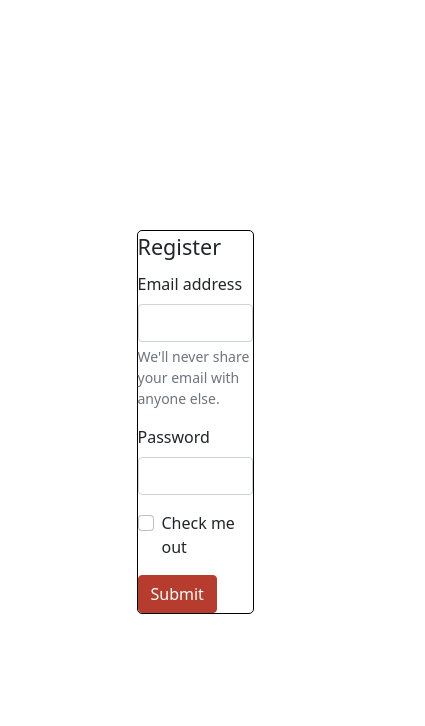
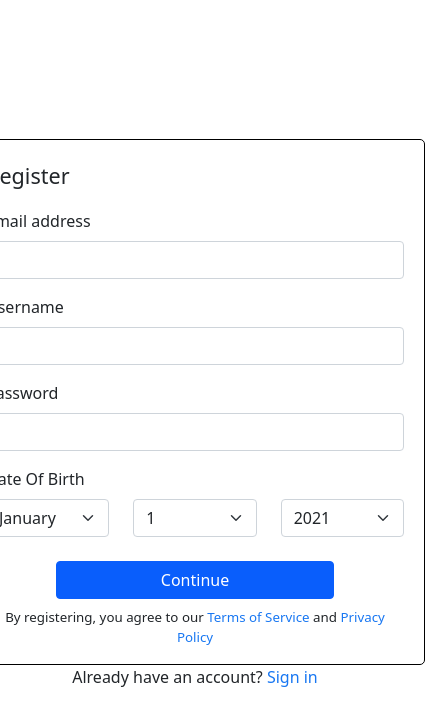
Before and after one commit to michelnguyen-tech/comm-project, an Angular app: page /register in a window 390 px wide. Shown: the top 726 px of the page, 425 px wide, since content can reach past the window. Built offline with nearby package versions, Linux system fonts and the light colour scheme.

Commit message:
improve UI and responsiveness of login and signup form

```diff
--- a/src/app/pages/login/login.component.html
+++ b/src/app/pages/login/login.component.html
@@ -1,21 +1,24 @@
 <div id="login-container">
-  <div id="login-form" #logform @markedState>
+  <div id="login-form" class="container" #logform @markedState>
     <form>
-      <div class="mb-3">
-        <legend>Login</legend>
+      <div class="mb-4">
+        <legend class="mb-3">Welcome back!</legend>
         <label for="exampleInputEmail1" class="form-label">Email address</label>
         <input type="email" class="form-control" id="exampleInputEmail1" aria-describedby="emailHelp">
-        <div id="emailHelp" class="form-text">We'll never share your email with anyone else.</div>
       </div>
-      <div class="mb-3">
+      <div class="mb-1">
         <label for="exampleInputPassword1" class="form-label">Password</label>
         <input type="password" class="form-control" id="exampleInputPassword1">
       </div>
-      <div class="mb-3 form-check">
-        <input type="checkbox" class="form-check-input" id="exampleCheck1">
-        <label class="form-check-label" for="exampleCheck1">Check me out</label>
+      <div class="mb-4">
+        <label id="forgot-pwd">Forgot password?</label>
       </div>
-      <button type="submit" (click)="registerForm(logform)" class="btn btn-primary">Submit</button>
+      <div class="d-grid gap-2 col-8 mx-auto">
+        <button class="btn btn-primary" type="button">Login</button>
+      </div>
     </form>
   </div>
+  <div @markedState class="mx-auto">
+    <p>Need an account? <span id="register-link" (click)="registerForm(logform)">Register here</span></p>
+  </div>
 </div>
--- a/src/app/pages/login/login.component.scss
+++ b/src/app/pages/login/login.component.scss
@@ -4,10 +4,30 @@
   display: flex;
   justify-content: center;
   align-items: center;
+  flex-direction: column;
 }
 
 #login-form {
-  width: 30%;
+  width: 400px;
   border: 1px solid black;
   border-radius: 5px;
+  padding: 20px 20px 25px 20px;
 }
+
+#forgot-pwd {
+  font-weight: lighter;
+  color: #1877f2;
+}
+
+#forgot-pwd:hover {
+  text-decoration: underline;
+}
+
+#register-link {
+  font-weight: lighter;
+  color: #1877f2;
+}
+
+#register-link:hover {
+  text-decoration: underline;
+}
--- a/src/app/pages/register/register.component.html
+++ b/src/app/pages/register/register.component.html
@@ -1,21 +1,45 @@
 <div id="register-container">
     <div id="register-form" @markedState>
         <form>
-          <legend>Register</legend>
+          <legend class="mb-3">Register</legend>
           <div class="mb-3">
-            <label for="exampleInputEmail1" class="form-label">Email address</label>
-            <input type="email" class="form-control" id="exampleInputEmail1" aria-describedby="emailHelp">
-            <div id="emailHelp" class="form-text">We'll never share your email with anyone else.</div>
+            <label for="InputEmail" class="form-label">Email address</label>
+            <input type="email" class="form-control" id="InputEmail">
           </div>
           <div class="mb-3">
-            <label for="exampleInputPassword1" class="form-label">Password</label>
-            <input type="password" class="form-control" id="exampleInputPassword1">
+            <label for="InputUsername" class="form-label">Username</label>
+            <input type="password" class="form-control" id="InputUsername">
           </div>
-          <div class="mb-3 form-check">
-            <input type="checkbox" class="form-check-input" id="exampleCheck1">
-            <label class="form-check-label" for="exampleCheck1">Check me out</label>
+          <div class="mb-3">
+            <label for="InputPassword" class="form-label">Password</label>
+            <input type="password" class="form-control" id="InputPassword">
           </div>
-          <button type="submit" (click)="loginForm()" class="btn btn-primary">Submit</button>
+          <div class="row mb-4">
+            <label class="mb-2">Date Of Birth</label>
+            <div class="col">
+              <select #month class="form-select">
+              </select>
+            </div>
+            <div class="col">
+              <select class="form-select">
+                <option *ngFor="let day of days">{{day}}</option>
+              </select>
+            </div>
+            <div class="col">
+              <select class="form-select">
+                <option *ngFor="let year of years">{{year}}</option>
+              </select>
+            </div>
+          </div>
+          <div class="d-grid gap-2 col-8 mx-auto">
+            <button class="btn btn-primary" type="button">Continue</button>
+          </div>
         </form>
+        <div class="terms">
+          <p>By registering, you agree to our <span id="register-link">Terms of Service</span> and <span id="register-link">Privacy Policy</span></p>
+        </div>
+    </div>
+    <div @markedState class="mx-auto">
+      <p>Already have an account? <span id="register-link" (click)="loginForm()">Sign in</span></p>
     </div>
 </div>
--- a/src/app/pages/register/register.component.scss
+++ b/src/app/pages/register/register.component.scss
@@ -4,10 +4,29 @@
   display: flex;
   justify-content: center;
   align-items: center;
+  flex-direction: column;
 }
 
 #register-form {
-  width: 30%;
+  width: 460px;
   border: 1px solid black;
   border-radius: 5px;
+  padding: 20px 20px 3px 20px;
 }
+
+#register-link {
+  font-weight: lighter;
+  color: #1877f2;
+}
+
+#register-link:hover {
+  text-decoration: underline;
+}
+
+.terms p {
+  text-align: center;
+  font-weight: lighter;
+  font-size: smaller;
+  margin-top: 9px;
+  margin-bottom: 13px;
+}
--- a/src/app/pages/register/register.component.ts
+++ b/src/app/pages/register/register.component.ts
@@ -1,4 +1,4 @@
-import { Component, OnInit } from '@angular/core';
+import { Component, ElementRef, OnInit, Renderer2, ViewChild } from '@angular/core';
 import { Router } from '@angular/router';
 import { markedTrigger } from './animations';
 
@@ -11,11 +11,30 @@ import { markedTrigger } from './animations';
   ]
 })
 export class RegisterComponent implements OnInit {
+  @ViewChild('month')
+  input!: ElementRef<HTMLInputElement>;
+  years: string[] = ["2021","2020","2019","2018","2018","2017","2016","2015","2014","2013","2012","2011","2010","2009","2008","2009"];
+  days: string[] = ["1","2","3","4","5","6","7","8","9","10","11","12","13","14","15","16","17","18","19","20","21","22","23","24","25","26","27","28","29","30","31"];
 
-  constructor(private router: Router) { }
+  constructor(private router: Router, private renderer: Renderer2 ) { }
 
   ngOnInit(): void {
   }
+
+
+  ngAfterViewInit() {
+    const arr =
+    ["January","February","March","April","May","June","July","August","May","June","july","August","September","October","November","December"];
+    //using selectRootElement instead of depreaced invokeElementMethod
+    for(var i = 0; i < arr.length; i++) {
+      var option = document.createElement("OPTION");
+      var txt = document.createTextNode(arr[i]);
+      option.appendChild(txt);
+      option.setAttribute("value",arr[i]);
+      this.renderer.insertBefore(this.input.nativeElement ,option, this.input.nativeElement.lastChild);
+    }
+   }
+
 
   loginForm() {
     this.router.navigateByUrl('/login');
--- a/src/styles.scss
+++ b/src/styles.scss
@@ -14,7 +14,7 @@ body {
 
 $theme-colors: (
   "success": rgb(182, 61, 45),
-  "primary": rgb(182, 61, 45),
+  "primary": rgb(9, 94, 252),
 );
 
 //import the functions and variables
```
